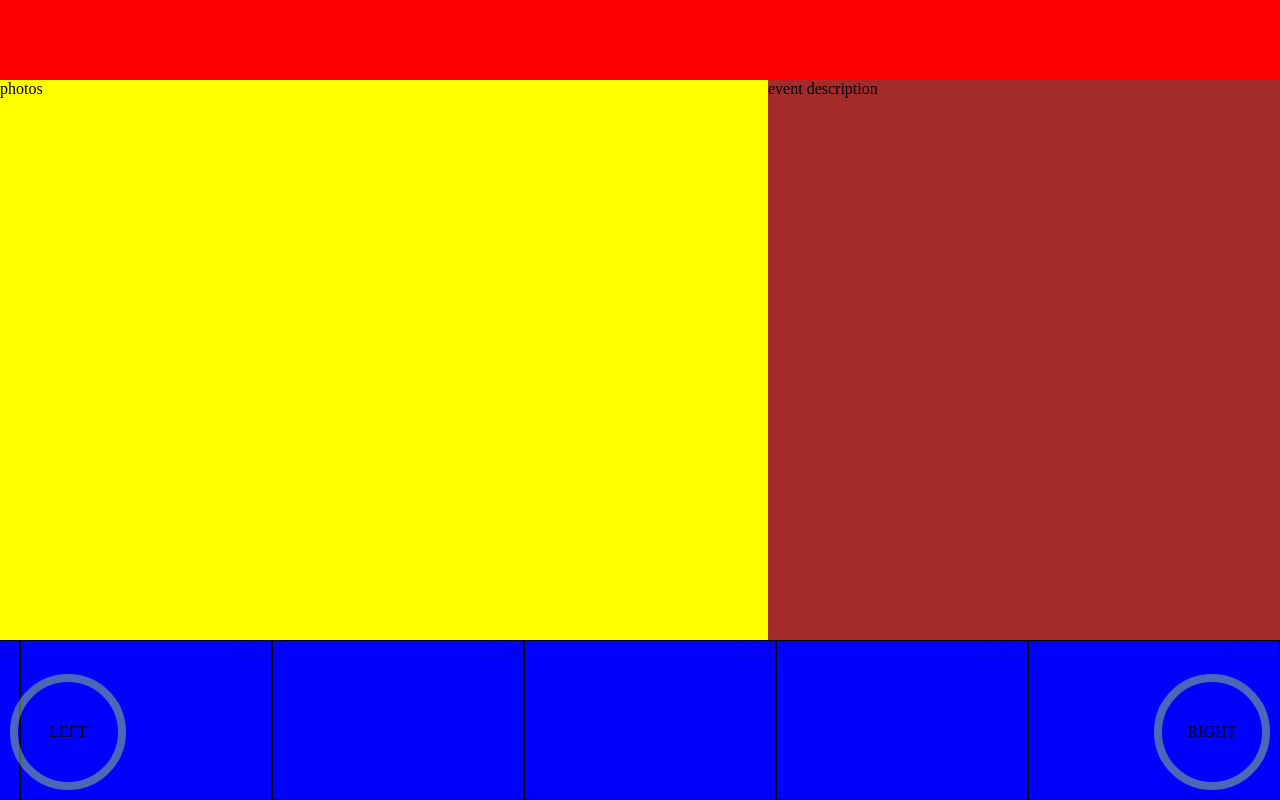
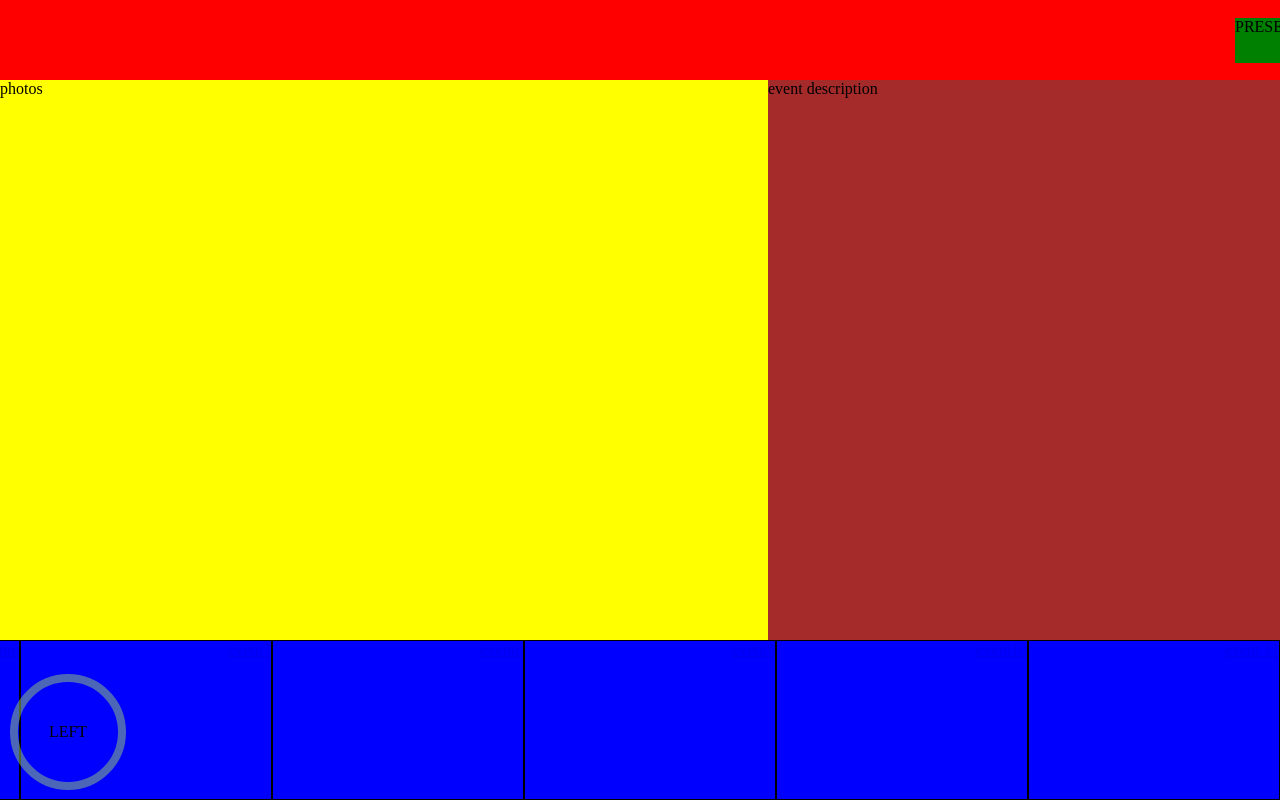
Before and after one commit to martin98m/hk2022-timeline, a Django app: page / in a window 1280 px wide. Run offline with Django 3.2, Linux system fonts and the light colour scheme; data comes from the database, SQL or seed files in the repository.

Commit message:
index blueprint done

```diff
--- a/pictures/static/css/index.css
+++ b/pictures/static/css/index.css
@@ -16,11 +16,32 @@ body{
     grid-template-rows: 1fr 7fr;
 }
 
+.grid-container-pres{
+    width: 100%;
+    /*height: 100%;*/
+
+    display: grid;
+    grid-template-areas: 'head' 'body';
+    grid-template-rows: 1fr 9fr;
+}
+
 .grid-head{
     grid-area: head;
     background: red;
     height: 10vh;
+    width: 100vw;
+    display: flex;
+    justify-content: right;
+    align-items: center;
 }
+
+#presentation_button{
+    overflow-x: hidden;
+    width: 45px;
+    height: 45px;
+    background: green;
+}
+
 
 .grid-body{
     grid-area: body;
@@ -30,6 +51,7 @@ body{
     grid-template-areas: 'photos description';
     grid-template-columns: 3fr 2fr;
 }
+
 
 .photos{
     grid-area: photos;
@@ -91,7 +113,7 @@ body{
     border-radius: 50%;
     border: 8px rgba(171,229,99,0.45) solid;
     z-index: 999;
-    display: flex;
+    display: none;
     align-items: center;
     justify-content: center;
   }
--- /dev/null
+++ b/pictures/static/js/index.js
@@ -0,0 +1,53 @@
+    let foot = document.getElementsByClassName("grid-foot")[0];
+    let left = document.getElementById("scroll-left-button");
+    let right = document.getElementById("scroll-right-button");
+    let timer;
+    left.addEventListener('mousedown', function () {
+        timer = setInterval(function(){
+          foot.scrollLeft -= 2;
+     }, 10);
+    })
+    right.addEventListener('mousedown', function () {
+        timer = setInterval(function(){
+          foot.scrollLeft += 2;
+     }, 10);
+
+    })
+    document.addEventListener("mouseup", function(){
+        if (timer) clearInterval(timer)
+    });
+
+    function checkPosition(){
+        console.log("XD");
+        console.log(foot.scrollLeft);
+        if (foot.scrollLeft === 0) {
+            right.style.display = 'none';
+        } else if (foot.scrollLeft === -(foot.scrollWidth - foot.offsetWidth)) {
+            left.style.display = 'none';
+        }else {
+            left.style.display = 'flex';
+            right.style.display = 'flex';
+        }
+    }
+    document.getElementsByClassName('grid-foot')[0].addEventListener('scroll', checkPosition);
+
+
+    let pres_mode = false;
+    function presentation(){
+        if (!pres_mode){
+            //pres mode ON
+            document.getElementsByClassName('grid-foot')[0].style.display = 'none';
+            document.getElementsByClassName('grid-body')[0].style.height = '90vh';
+            document.getElementsByClassName('grid-container')[0].classList.add('grid-container-pres');
+            document.getElementsByClassName('grid-container')[0].classList.remove('grid-container');
+        }else{
+            //pres mode OFF
+            document.getElementsByClassName('grid-foot')[0].style.display = 'block';
+            document.getElementsByClassName('grid-body')[0].style.height = '70vh';
+            document.getElementsByClassName('grid-container-pres')[0].classList.add('grid-container');
+            document.getElementsByClassName('grid-container-pres')[0].classList.remove('grid-container-pres');
+        }
+        pres_mode = !pres_mode;
+    }
+
+    document.getElementById('presentation_button').addEventListener('click', presentation)
--- a/pictures/templates/index.html
+++ b/pictures/templates/index.html
@@ -11,6 +11,7 @@
 <div class="grid-container">
     <div class="grid-head">
         <div class="event-name"></div>
+        <div id="presentation_button">PRESENTATION</div>
     </div>
     <div class="grid-body">
         <div class="photos">photos</div>
@@ -20,7 +21,7 @@
 <div class="grid-foot">
     <div id="scroll-left-button">LEFT</div>
     <div id="scroll-right-button">RIGHT</div>
-    <div class="flex-over" style="scrollL">
+    <div class="flex-over">
         {% for event in events %}
         <div class="event-icon">
              <a href="/event/{{ event.id }}">{{ event.name }}</a>
@@ -29,23 +30,6 @@
     </div>
 </div>
 
-<script>
-    let foot = document.getElementsByClassName("grid-foot")[0];
-    let timer;
-    document.getElementById("scroll-left-button").addEventListener('mousedown', function () {
-        timer = setInterval(function(){
-          foot.scrollLeft -= 2;
-     }, 10);
-    })
-    document.getElementById("scroll-right-button").addEventListener('mousedown', function () {
-        timer = setInterval(function(){
-          foot.scrollLeft += 2;
-     }, 10);
-
-    })
-    document.addEventListener("mouseup", function(){
-        if (timer) clearInterval(timer)
-    });
-</script>
+<script src="{% static 'js/index.js' %}"></script>
 </body>
 </html>
--- a/pictures/views.py
+++ b/pictures/views.py
@@ -22,6 +22,7 @@ def list_pictures(request):
 def index(request):
     events = Event.objects.all().order_by('date').reverse()
     print(events)
+    #todo add photo data
     data = {'events': events}
     return render(request, 'index.html', data)
 
```
Also changed, not shown: pictures/static/css/event_qr.css (+9 -0 lines), pictures/templates/event_qr.html (+26 -0 lines), pictures/static/js/event_page.js (added).
